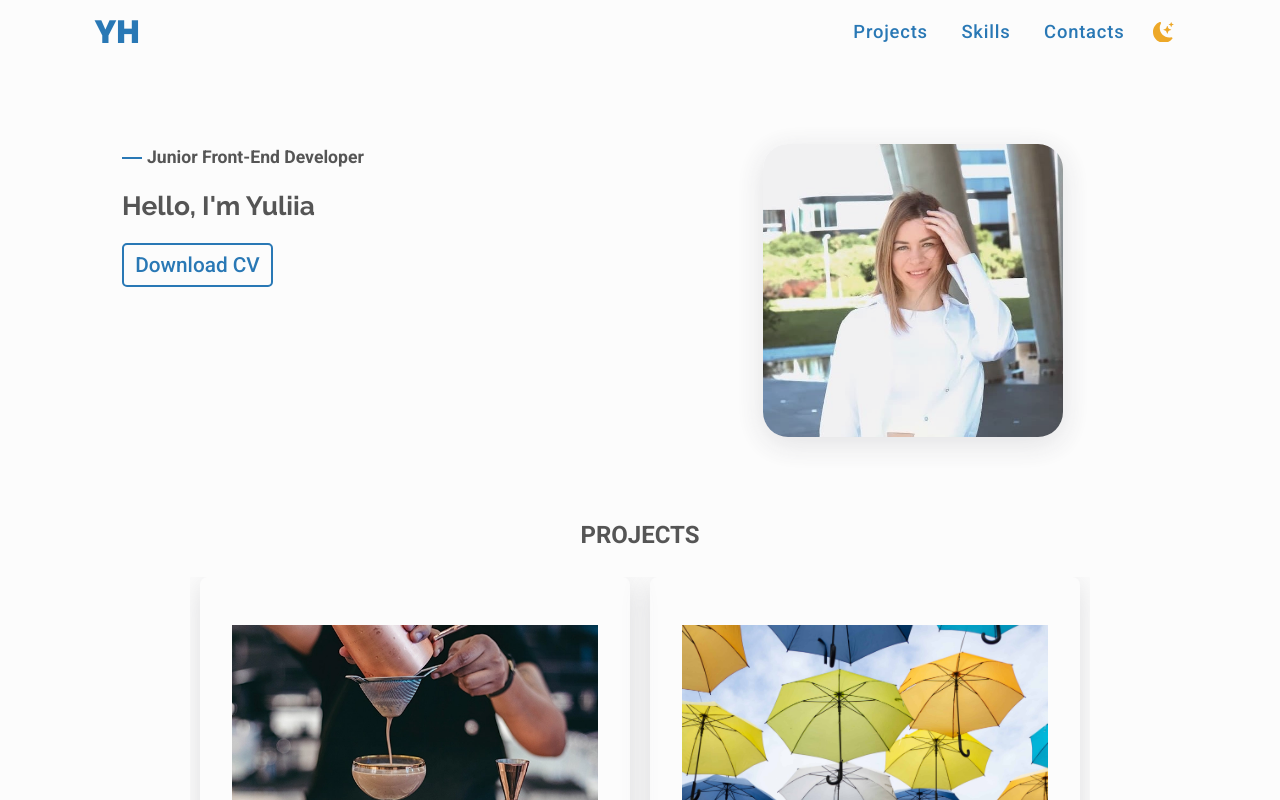
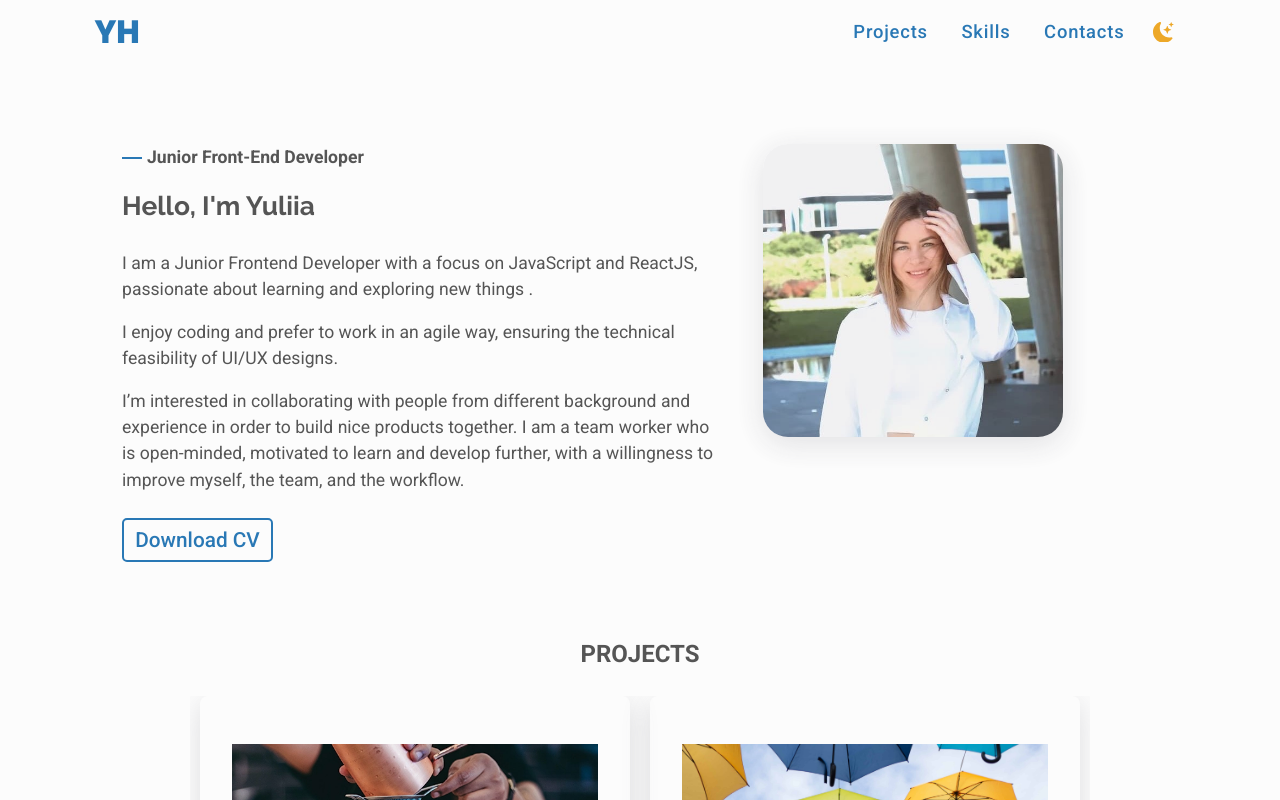
Before and after one commit to Yuliia-Harkusha/portfolio, a React (Create React App) app: page / in a window 1280 px wide. Shown: the top 800 px of the page. Built offline with nearby package versions, Linux system fonts and the light colour scheme.

Commit message:
add about description

```diff
--- a/src/components/Home/Home.css
+++ b/src/components/Home/Home.css
@@ -29,6 +29,14 @@
 .home-title {
   margin-bottom: 1.5rem;
   font-family: Raleway, sans-serif;
+}
+
+.home-about {
+  margin-bottom: 1rem;
+}
+
+.home-about.last {
+  margin-bottom: 2rem;
 }
 
 .btn.home-btn {
@@ -69,6 +77,10 @@
     font-size: 1rem;
   }
 
+  .home-about {
+    font-size: 0.9rem;
+  }
+
   .hero-img {
     max-width: 260px;
   }
--- a/src/components/Home/Home.jsx
+++ b/src/components/Home/Home.jsx
@@ -8,7 +8,20 @@ export const Home = () => {
       <div>
         <p className="top-title">Junior Front-End Developer</p>
         <h1 className="home-title">Hello, I'm Yuliia</h1>
-        <p></p>
+        <p className="home-about">
+          I am a Junior Frontend Developer with a focus on JavaScript and
+          ReactJS, passionate about learning and exploring new things .
+        </p>
+        <p className="home-about">
+          I enjoy coding and prefer to work in an agile way, ensuring the
+          technical feasibility of UI/UX designs.
+        </p>
+        <p className="home-about last">
+          I’m interested in collaborating with people from different background
+          and experience in order to build nice products together. I am a team
+          worker who is open-minded, motivated to learn and develop further,
+          with a willingness to improve myself, the team, and the workflow.
+        </p>
         <a
           href={linkCV}
           download="YuliiaHarkusha_CV.pdf"
--- a/src/components/Navbar/Navbar.css
+++ b/src/components/Navbar/Navbar.css
@@ -1,8 +1,8 @@
 .nav__list {
   display: flex;
   margin-right: 1.5rem;
-  max-height: auto;
-  transition: max-height 0.5s;
+  height: auto;
+  width: auto;
 }
 .nav__list-item {
   margin-left: 1.5rem;
@@ -40,12 +40,13 @@
     align-items: center;
     padding-top: 6rem;
     padding-inline-start: 0;
-    width: 100vw;
-    max-height: 100vh;
+    left: 30%;
+    right: -10%;
+    height: 100vh;
     z-index: 2;
     background-color: var(--clr-bg-alt);
     box-shadow: var(--shadow);
-    transition: max-height 0.5s;
+    animation: height-max 0.75s;
   }
 
   .nav__list-item {
@@ -58,3 +59,13 @@
     z-index: 2;
   }
 }
+
+@keyframes height-max {
+  0% {
+    max-height: 0;
+  }
+
+  100% {
+    max-height: 100vh;
+  }
+}
--- a/src/components/Navbar/Navbar.jsx
+++ b/src/components/Navbar/Navbar.jsx
@@ -15,7 +15,9 @@ export const Navbar = () => {
   return (
     <nav className="center">
       <ul
-        style={{ display: showNavList ? 'flex' : null }}
+        style={{
+          display: showNavList ? 'flex' : null,
+        }}
         className="nav__list "
       >
         <li className="nav__list-item">
```
